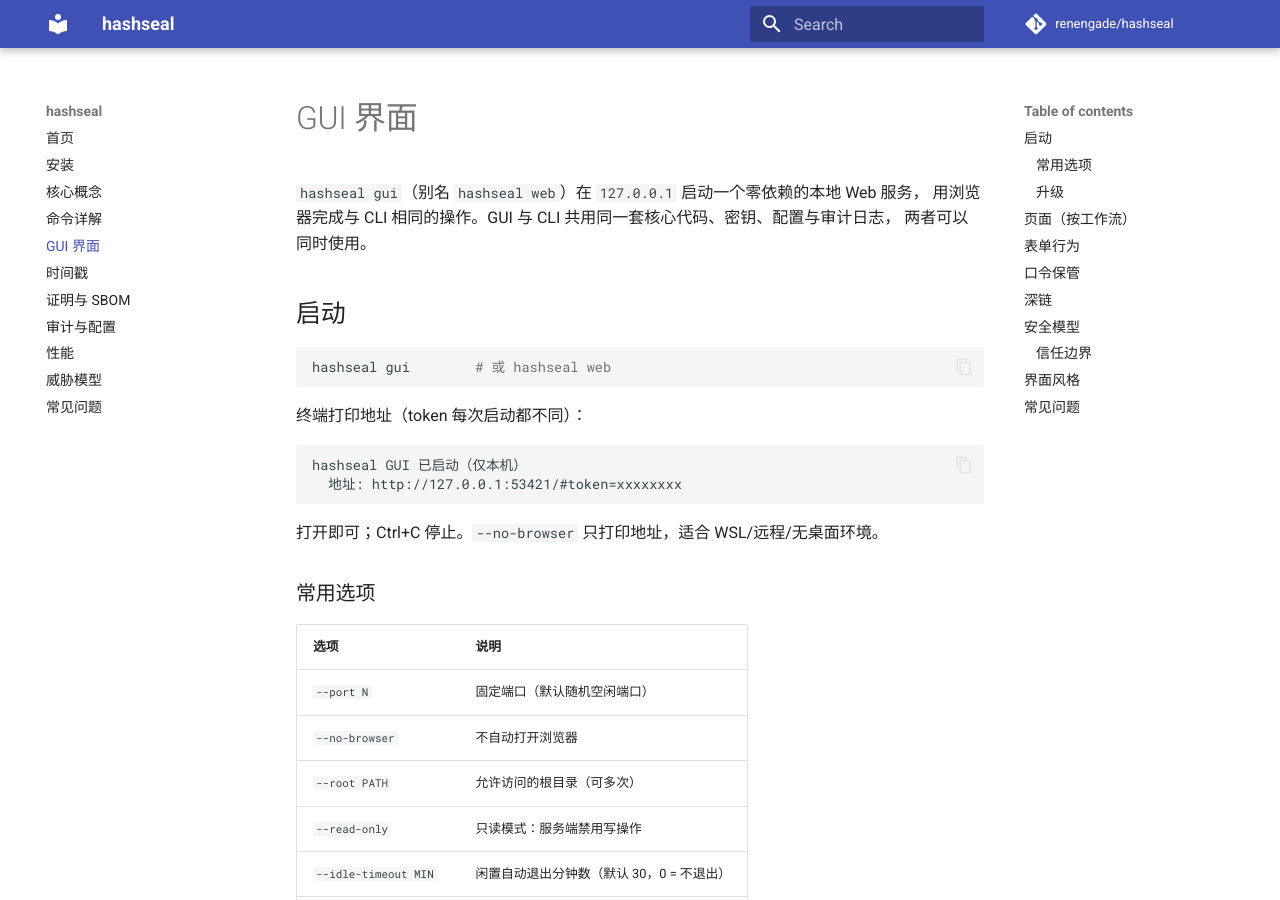
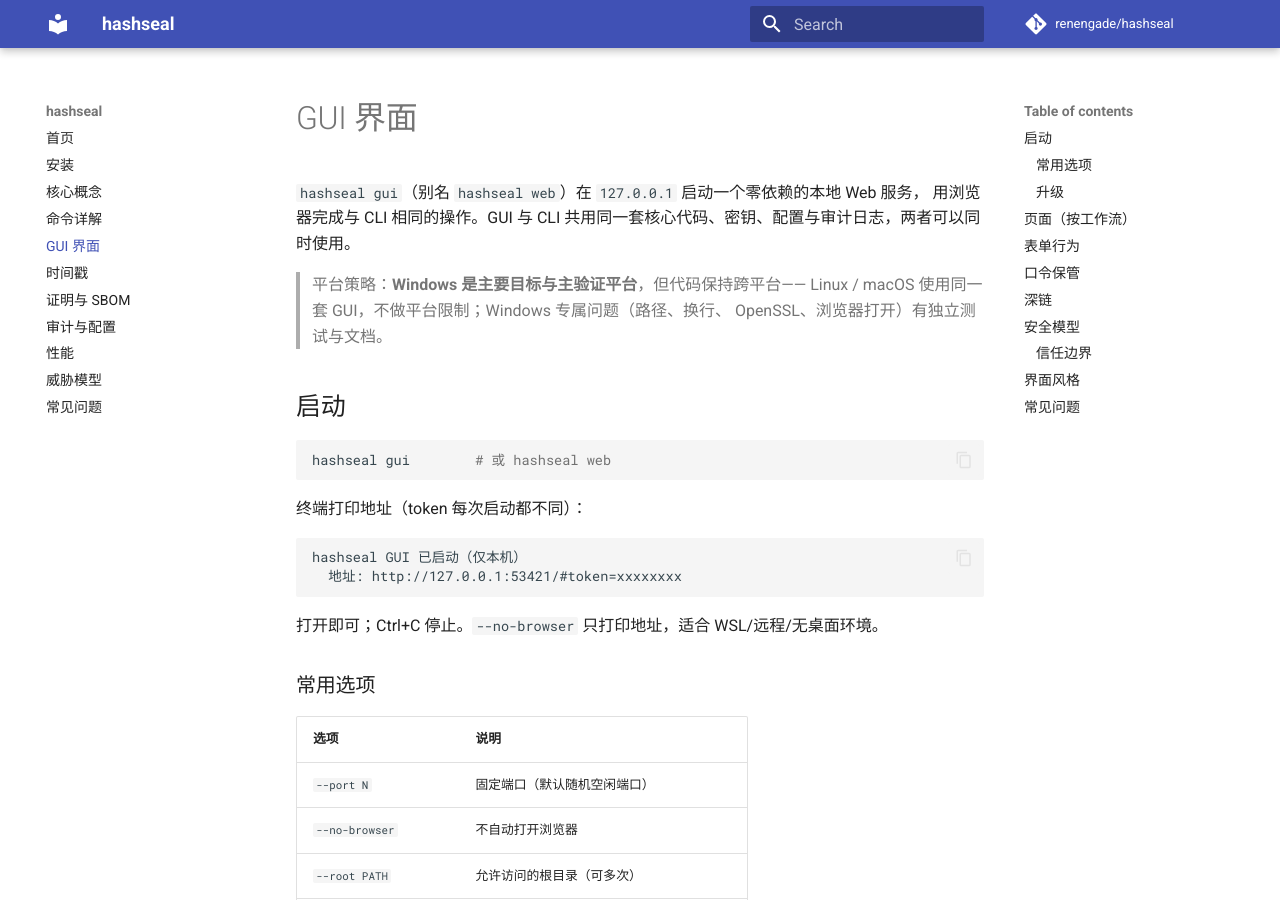
Before and after one commit to renengade/hashseal, an MkDocs documentation site: the page built from docs/gui.md, in a window 1280 px wide and 900 px high. Built offline with MkDocs 1.6.1 and Material for MkDocs 9.7.7, drawn with Linux system fonts in a browser that asks for light colours; comment, search, counter and statistics services are not loaded.

Commit message:
docs: 明确平台策略 —— Windows 为主目标/主验证平台，代码保持跨平台

```diff
--- a/docs/gui.md
+++ b/docs/gui.md
@@ -1,8 +1,11 @@
 # GUI 界面
 
 `hashseal gui`（别名 `hashseal web`）在 `127.0.0.1` 启动一个零依赖的本地 Web 服务，
-用浏览器完成与 CLI 相同的操作。GUI 与 CLI 共用同一套核心代码、密钥、配置与审计日志，
-两者可以同时使用。
+用浏览器完成与 CLI 相同的操作。GUI 与 CLI 共用同一套核心代码、密钥、配置与审计日志，两者可以同时使用。
+
+> 平台策略：**Windows 是主要目标与主验证平台**，但代码保持跨平台——
+> Linux / macOS 使用同一套 GUI，不做平台限制；Windows 专属问题（路径、换行、
+> OpenSSL、浏览器打开）有独立测试与文档。
 
 ## 启动
 
```
Also changed, not shown: CONTRIBUTING.md (+8 -0 lines).
